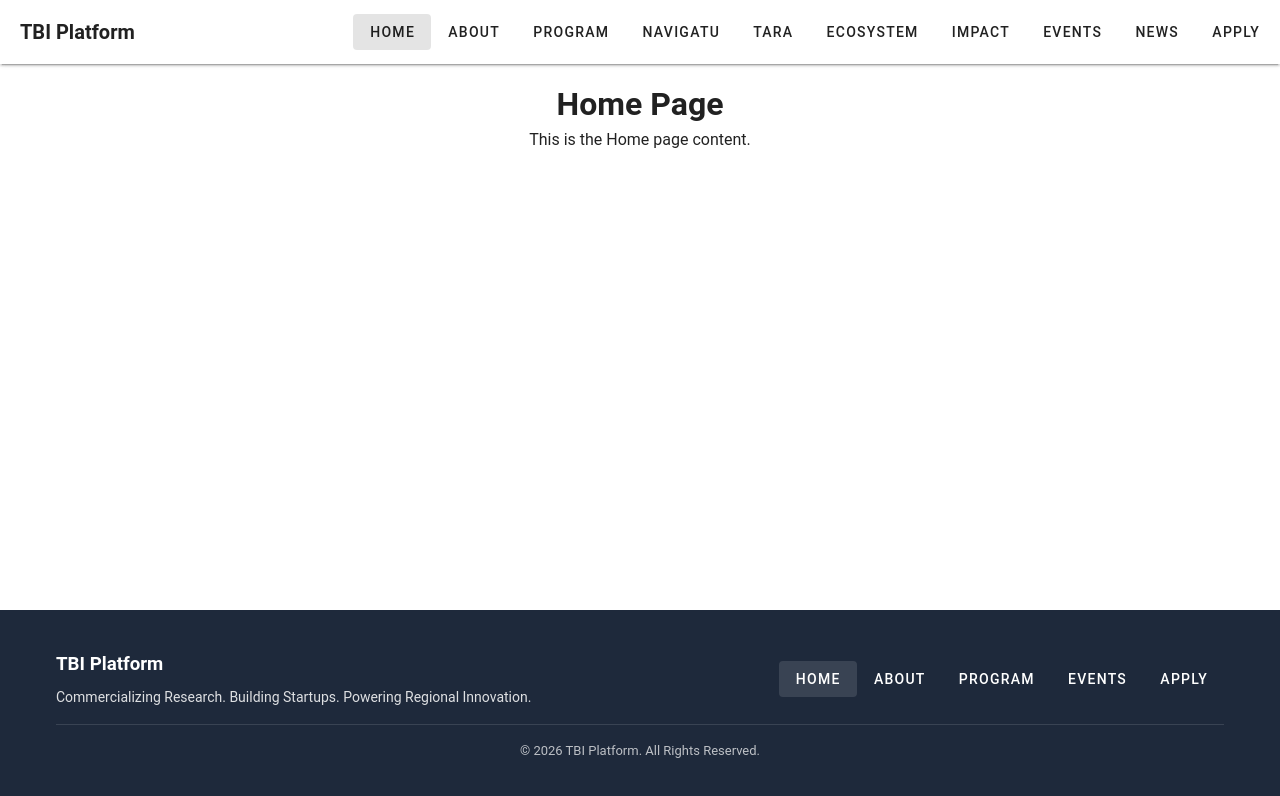
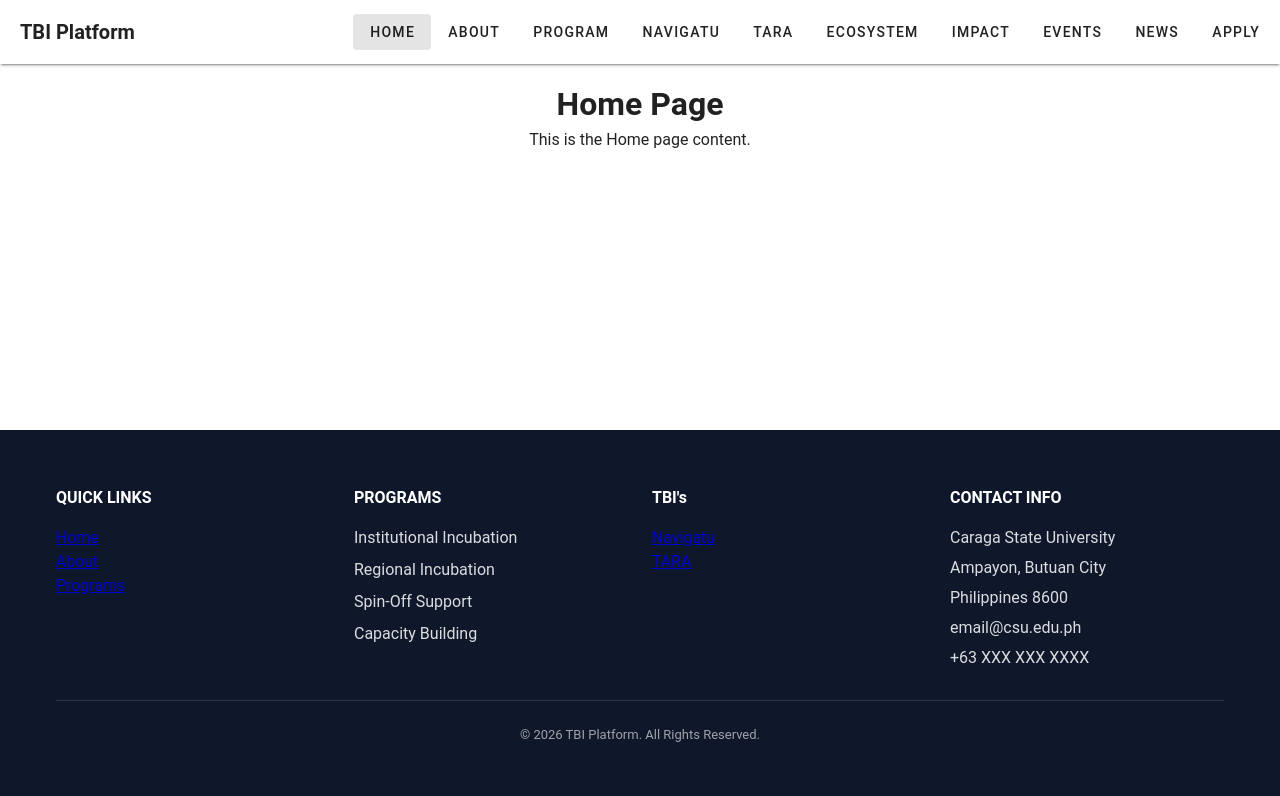
Before and after one commit to antoniogranza/web-tbi, a Vue app: page / in a window 1280 px wide. Shown: the top 796 px of the page. Built offline with nearby package versions, Linux system fonts and the light colour scheme.

Commit message:
feat: footer fixed

```diff
--- a/src/components/layout/Footer.vue
+++ b/src/components/layout/Footer.vue
@@ -1,39 +1,53 @@
-<script setup>
-import { computed } from "vue";
-
-const year = computed(() => new Date().getFullYear());
-</script>
-
 <template>
-  <v-footer app class="footer pa-6">
+  <v-footer app class="footer py-10">
     <v-container>
 
-      <v-row align="center" justify="space-between">
+      <v-row>
 
-        <!-- Left Section -->
-        <v-col cols="12" md="6">
-          <h3 class="footer-title">TBI Platform</h3>
+        <!-- Column 1 -->
+        <v-col cols="12" md="3">
+          <h4 class="footer-heading">QUICK LINKS</h4>
 
-          <p class="footer-text">
-            Commercializing Research. Building Startups.
-            Powering Regional Innovation.
-          </p>
+          <div><router-link to="/" class="footer-link">Home</router-link></div>
+          <div><router-link to="/about" class="footer-link">About</router-link></div>
+          <div><router-link to="/program" class="footer-link">Programs</router-link></div>
         </v-col>
 
-        <!-- Right Navigation -->
-        <v-col cols="12" md="6" class="text-md-right">
 
-          <v-btn variant="text" to="/">Home</v-btn>
-          <v-btn variant="text" to="/about">About</v-btn>
-          <v-btn variant="text" to="/program">Program</v-btn>
-          <v-btn variant="text" to="/events">Events</v-btn>
-          <v-btn variant="text" to="/apply">Apply</v-btn>
+        <!-- Column 2 -->
+        <v-col cols="12" md="3">
+          <h4 class="footer-heading">PROGRAMS</h4>
 
+          <div class="footer-link">Institutional Incubation</div>
+          <div class="footer-link">Regional Incubation</div>
+          <div class="footer-link">Spin-Off Support</div>
+          <div class="footer-link">Capacity Building</div>
+        </v-col>
+
+
+        <!-- Column 3 -->
+        <v-col cols="12" md="3">
+          <h4 class="footer-heading">TBI's</h4>
+
+          <div><router-link to="/navigatu" class="footer-link">Navigatu</router-link></div>
+          <div><router-link to="/tara" class="footer-link">TARA</router-link></div>
+        </v-col>
+
+
+        <!-- Column 4 -->
+        <v-col cols="12" md="3">
+          <h4 class="footer-heading">CONTACT INFO</h4>
+
+          <div class="footer-text">Caraga State University</div>
+          <div class="footer-text">Ampayon, Butuan City</div>
+          <div class="footer-text">Philippines 8600</div>
+          <div class="footer-text">email@csu.edu.ph</div>
+          <div class="footer-text">+63 XXX XXX XXXX</div>
         </v-col>
 
       </v-row>
 
-      <v-divider class="my-4" />
+      <v-divider class="my-6" />
 
       <div class="text-center footer-bottom">
         © {{ year }} TBI Platform. All Rights Reserved.
@@ -43,24 +57,41 @@ const year = computed(() => new Date().getFullYear());
   </v-footer>
 </template>
 
+<script setup>
+import { computed } from "vue";
+
+const year = computed(() => new Date().getFullYear());
+</script>
+
 <style scoped>
 .footer {
-  background-color: #1e293b;
+  background-color: #0f172a;
   color: white;
 }
 
-.footer-title {
-  font-weight: bold;
+.footer-heading {
+  font-weight: 600;
+  margin-bottom: 16px;
+  font-size: 16px;
+}
+
+.footer-link {
   margin-bottom: 8px;
+  cursor: pointer;
+  opacity: 0.85;
+}
+
+.footer-link:hover {
+  opacity: 1;
 }
 
 .footer-text {
-  font-size: 14px;
+  margin-bottom: 6px;
   opacity: 0.85;
 }
 
 .footer-bottom {
   font-size: 13px;
-  opacity: 0.7;
+  opacity: 0.6;
 }
 </style>
```
